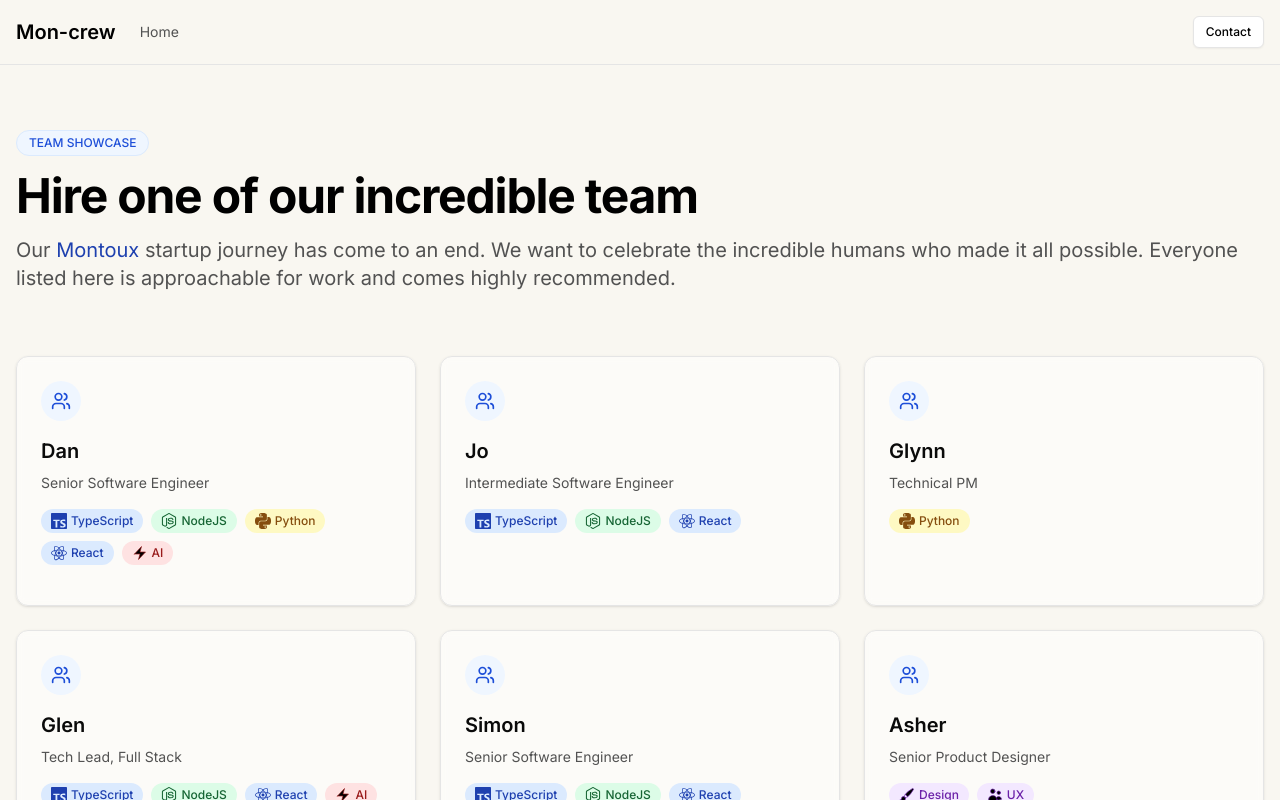
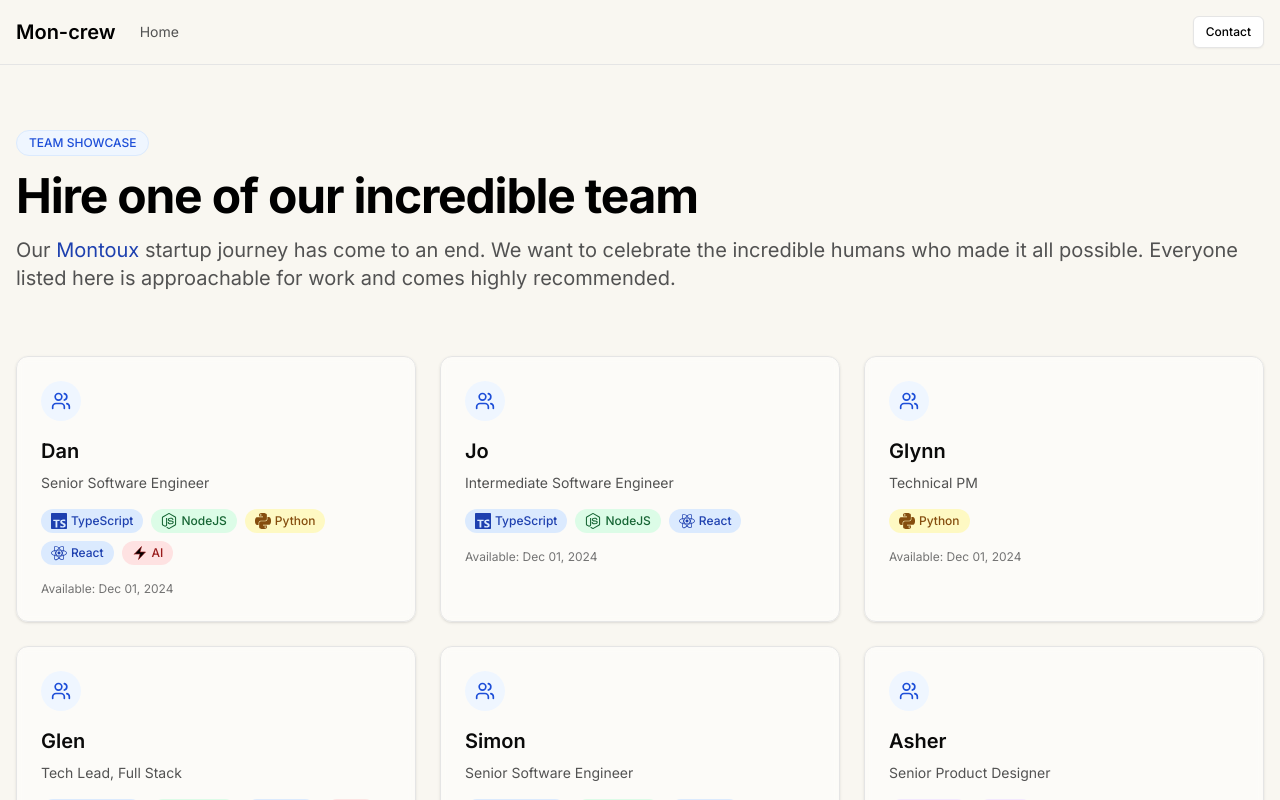
Before and after one commit to mrmattwright/mon-crew, a Next.js app: page / in a window 1280 px wide. Shown: the top 800 px of the page. Built offline with nearby package versions, Linux system fonts and the light colour scheme.

Commit message:
availabillity dates

```diff
--- a/app/data/team.ts
+++ b/app/data/team.ts
@@ -14,6 +14,8 @@ export interface TeamMember {
   github: string;
   cv: string;
   skills: string[];
+  available: Date;
+  visible: boolean;
 }
 
 export const teamMembers: TeamMember[] = [
@@ -38,7 +40,9 @@ export const teamMembers: TeamMember[] = [
         author: "Matt W (CTO)"
       }
     ],
-    skills: ["TypeScript", "NodeJS", "Python", "React", "AI"]
+    skills: ["TypeScript", "NodeJS", "Python", "React", "AI"],
+    available: new Date("2024-12-01"),
+    visible: true
   },
   {
     id: "jo",
@@ -59,7 +63,9 @@ export const teamMembers: TeamMember[] = [
         author: "Matt W (CTO)"
       }
     ],
-    skills: ["TypeScript", "NodeJS", "React"]
+    skills: ["TypeScript", "NodeJS", "React"],
+    available: new Date("2024-12-01"),
+    visible: true
   },
   {
     id: "glynn",
@@ -80,7 +86,9 @@ export const teamMembers: TeamMember[] = [
         author: "Matt W (CTO)"
       }
     ],
-    skills: ["Python"]
+    skills: ["Python"],
+    available: new Date("2024-12-01"),
+    visible: true
   },
   {
     id: "glen",
@@ -101,7 +109,9 @@ export const teamMembers: TeamMember[] = [
         author: "Matt W (CTO)"
       }
     ],
-    skills: ["TypeScript", "NodeJS", "React", "AI"]
+    skills: ["TypeScript", "NodeJS", "React", "AI"],
+    available: new Date("2024-12-01"),
+    visible: true
   },
   {
     id: "simon-t",
@@ -123,7 +133,9 @@ export const teamMembers: TeamMember[] = [
         author: "Matt W (CTO)"
       }
     ],
-    skills: ["TypeScript", "NodeJS", "React"]
+    skills: ["TypeScript", "NodeJS", "React"],
+    available: new Date("2024-12-01"),
+    visible: true
   },
   {
     id: "asher",
@@ -140,7 +152,9 @@ export const teamMembers: TeamMember[] = [
         author: "Matt W"
       }
     ],
-    skills: ["Design", "UX"]
+    skills: ["Design", "UX"],
+    available: new Date("2024-12-01"),
+    visible: true
   },
   {
     id: "greg",
@@ -148,6 +162,25 @@ export const teamMembers: TeamMember[] = [
     role: "Senior Engineer",
     email: "greg.lowe@gmail.com",
     linkedin: "https://www.linkedin.com/in/greg-lowe-a76741b8/",
+    github: "",
+    bio: "Greg has a book on his desk. It's called <a href='https://craftinginterpreters.com/'>'Crafting Interpreters'</a>. It didn't just sit there gathering dust. He used that book and built the core of our actuarial runtime in Go.",
+    cv: "",
+    testimonials: [
+      {
+        quote: "If you want a thing to run fast, without errors and that to also be a simple thing to maintain, then Greg is your man.",
+        author: "Matt W"
+      }
+    ],
+    skills: ["Go"],
+    available: new Date("2025-02-01"),
+    visible: true
+  },
+  {
+    id: "devon",
+    name: "Devon",
+    role: "Senior Engineer",
+    email: "",
+    linkedin: "",
     github: "",
     bio: "TODO",
     cv: "",
@@ -157,6 +190,8 @@ export const teamMembers: TeamMember[] = [
         author: "Matt W"
       }
     ],
-    skills: ["Go"]
+    skills: ["Rust", "Go", "Python"],
+    available: new Date("2025-02-01"),
+    visible: false
   }
 ];
--- a/app/page.tsx
+++ b/app/page.tsx
@@ -20,7 +20,9 @@ export default function HomePage() {
       </div>
 
       <div className="grid grid-cols-1 md:grid-cols-2 lg:grid-cols-3 gap-6">
-        {teamMembers.map((member) => (
+        {teamMembers
+          .filter(member => member.visible)
+          .map((member) => (
             <Link href={`/team/${member.id}`} key={member.id}>
               <Card className="h-full hover:shadow-lg transition-shadow duration-300 bg-white/50 backdrop-blur-sm border-neutral-200">
                 <CardContent className="p-6">
@@ -36,6 +38,11 @@ export default function HomePage() {
                           <SkillBadge key={skill} skill={skill} />
                         ))}
                       </div>
+                    </div>
+                    <div className="flex flex-col justify-end h-full">
+                    <p className="text-xs text-neutral-500">
+                        Available: {member.available.toLocaleDateString('en-US', { day: '2-digit', month: 'short', year: 'numeric' })}
+                    </p>
                     </div>
                   </div>
                 </CardContent>
--- a/components/skill-badge.tsx
+++ b/components/skill-badge.tsx
@@ -51,6 +51,24 @@ const SkillBadge: React.FC<SkillBadgeProps> = ({ skill }) => {
       bgColor = 'bg-purple-100';
       textColor = 'text-purple-800';
       break;
+    case "Rust":
+        icon = (
+          <svg
+            viewBox="0 0 24 24"
+            className="w-4 h-4 mr-1"
+            xmlns="http://www.w3.org/2000/svg"
+            aria-hidden="true"
+          >
+            <path
+              fill="currentColor"
+              d="M23.8 9.6c0-.2-.2-.3-.3-.4l-1.3-.2c-.1 0-.2-.1-.2-.2l-.6-1.2c-.1-.1 0-.3 0-.4l.8-1.1c.1-.1.1-.3 0-.4l-1.4-1.4c-.1-.1-.3-.1-.4 0l-1.1.8c-.1.1-.3.1-.4 0l-1.2-.6c-.1 0-.2-.1-.2-.2l-.2-1.3c0-.2-.2-.3-.4-.3h-2c-.2 0-.3.2-.4.3l-.2 1.3c0 .1-.1.2-.2.2l-1.2.6c-.1.1-.3 0-.4 0l-1.1-.8c-.1-.1-.3-.1-.4 0L10.4 6c-.1.1-.1.3 0 .4l.8 1.1c.1.1.1.3 0 .4l-.6 1.2c0 .1-.1.2-.2.2l-1.3.2c-.2 0-.3.2-.3.4v2c0 .2.2.3.3.4l1.3.2c.1 0 .2.1.2.2l.6 1.2c.1.1 0 .3 0 .4l-.8 1.1c-.1.1-.1.3 0 .4l1.4 1.4c.1.1.3.1.4 0l1.1-.8c.1-.1.3-.1.4 0l1.2.6c.1 0 .2.1.2.2l.2 1.3c0 .2.2.3.4.3h2c.2 0 .3-.2.4-.3l.2-1.3c0-.1.1-.2.2-.2l1.2-.6c.1-.1.3 0 .4 0l1.1.8c.1.1.3.1.4 0l1.4-1.4c.1-.1.1-.3 0-.4l-.8-1.1c-.1-.1-.1-.3 0-.4l.6-1.2c0-.1.1-.2.2-.2l1.3-.2c.2 0 .3-.2.3-.4V9.6zm-11.6 4c-1.7 0-3-1.3-3-3s1.3-3 3-3 3 1.3 3 3-1.3 3-3 3z"
+            />
+          </svg>
+        );
+        bgColor = 'bg-orange-100';
+        textColor = 'text-orange-800';
+        break;
+
     default:
       icon = null;
       bgColor = 'bg-gray-100';
```
Lines whose indentation alone changed are shown as unchanged.
